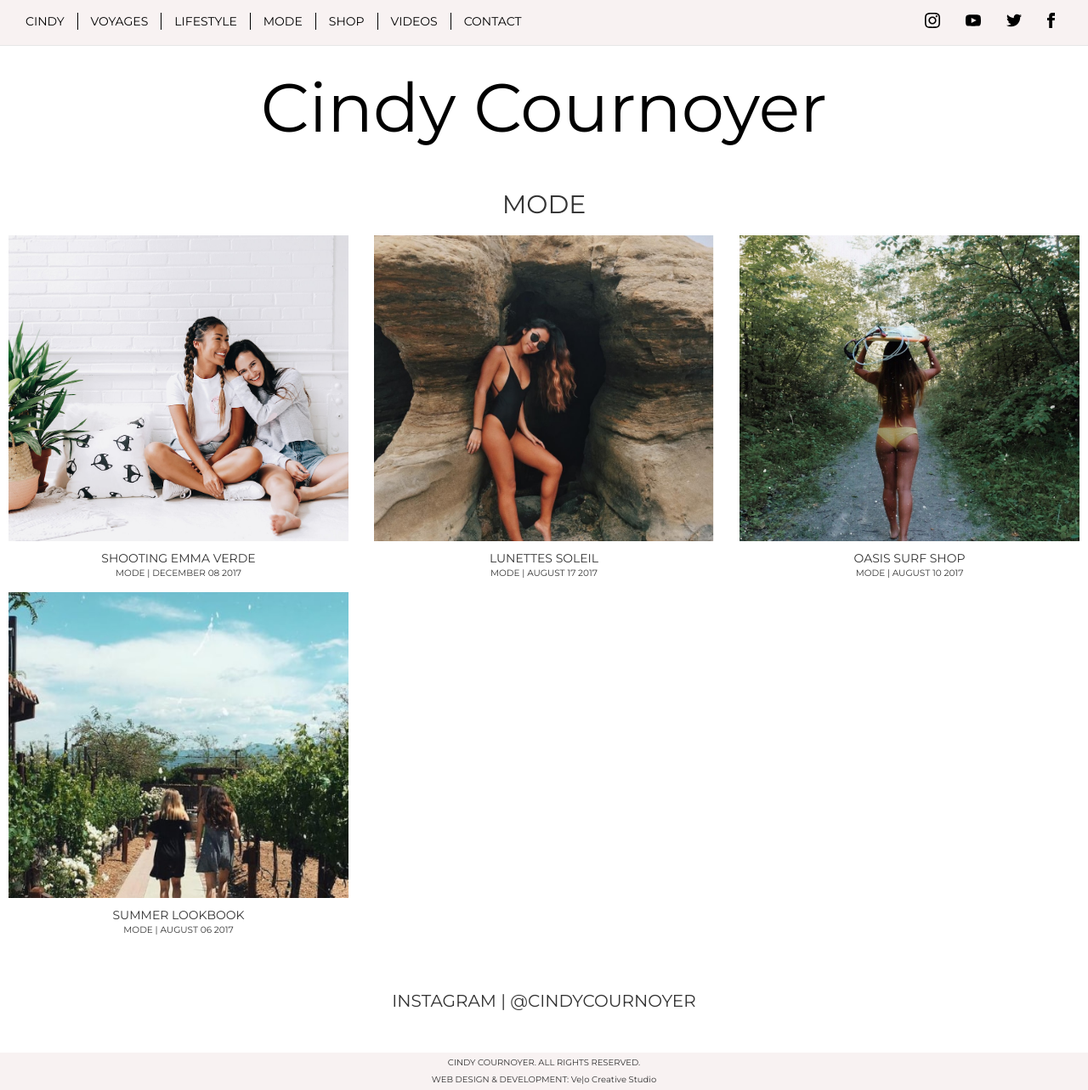
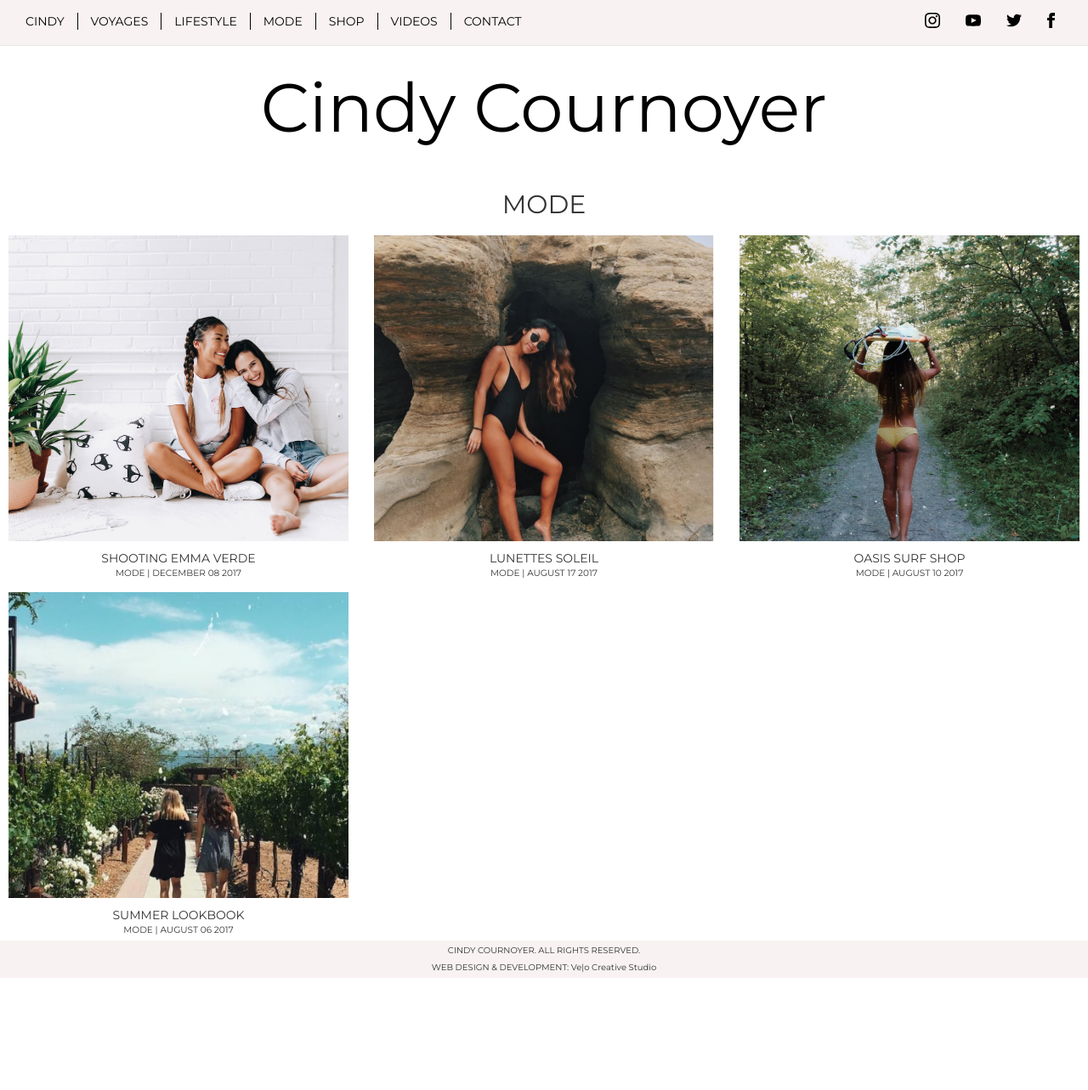
Before and after one commit to lpboucher/cindy-cournoyer, a Jekyll site: the page built from _pages/mode.md, in a window 1280 px wide and 1283 px high. Shown: the whole window at 85% size. Built offline with Jekyll 4.4.1, drawn with Linux system fonts in a browser that asks for light colours; nearby versions of some CDN libraries; some web fonts are replaced; comment, search, counter and statistics services are not loaded; part of the change alters nothing that is shown.

Commit message:
removed instagram section from post-grid

```diff
--- a/_layouts/post-grid.html
+++ b/_layouts/post-grid.html
@@ -12,8 +12,6 @@
 
 {% include grid.html filter = cat %}
 
-{% include instagram.html %}
-
 {% include footer.html %}
 
 {% include meta-foot.html %}
```
